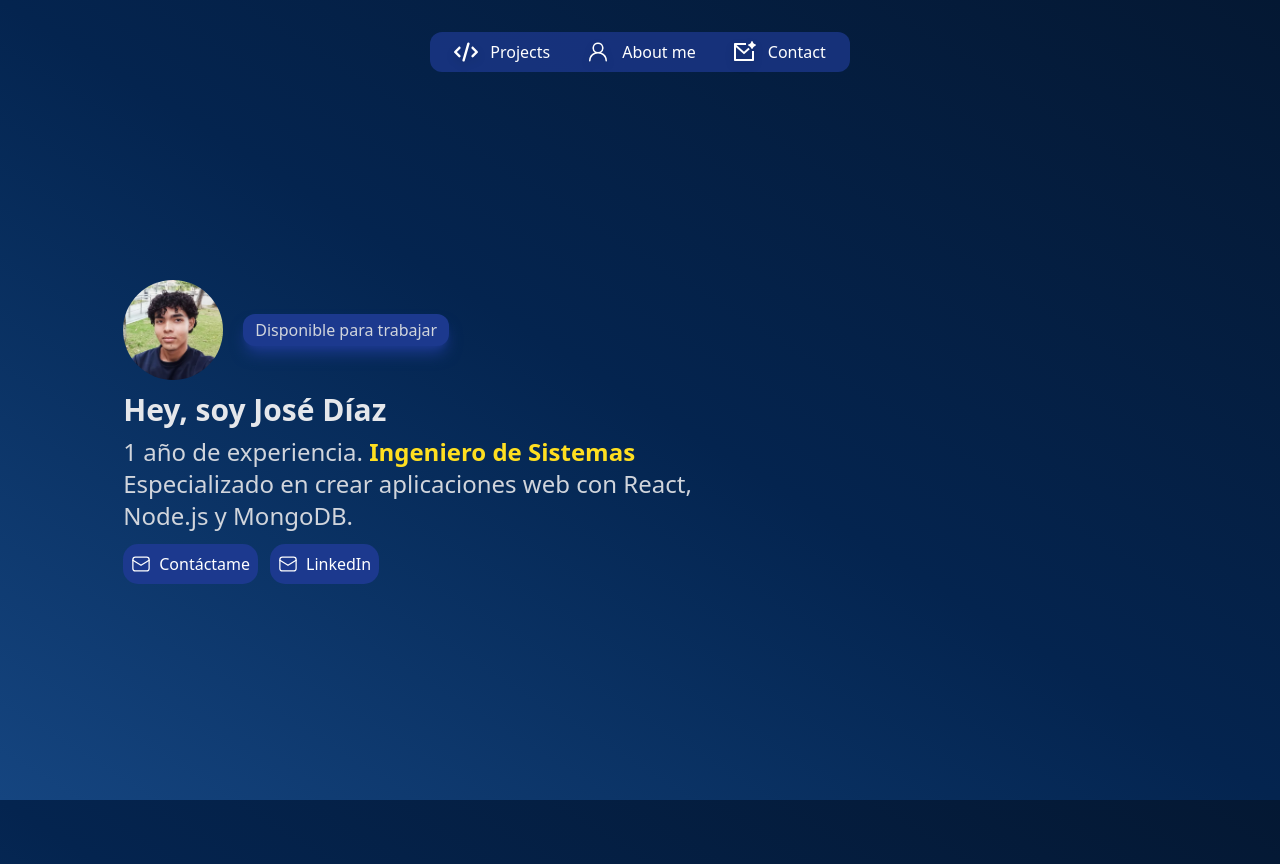
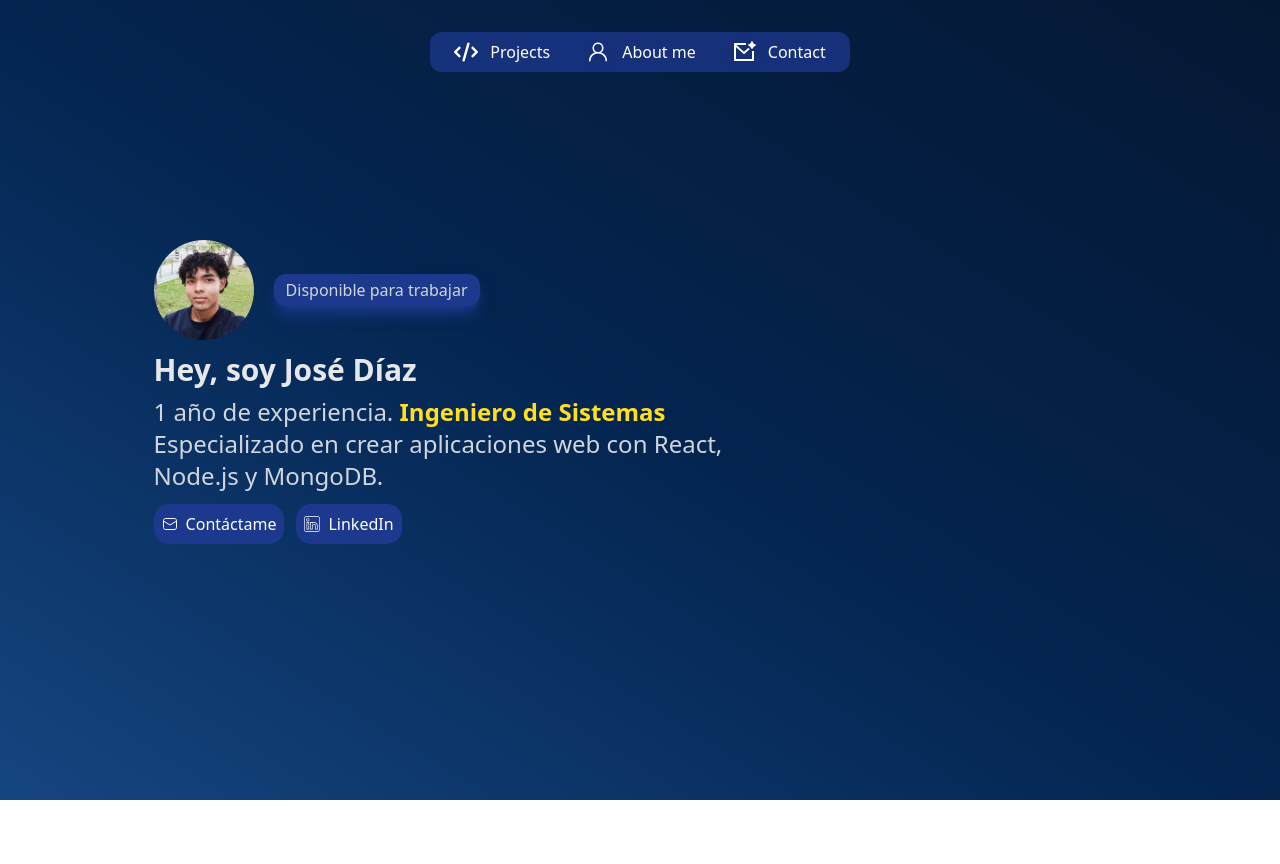
Before and after one commit to jose-advh/mi-portfolio, a React (Vite) app: page / in a window 1280 px wide. After the commit the page ends 800 px from the top, so only its background shows below. Built offline with nearby package versions, Linux system fonts and the light colour scheme.

Commit message:
Update presentation: buttons, text color, estructure

```diff
--- a/src/components/Button/index.jsx
+++ b/src/components/Button/index.jsx
@@ -1,13 +1,16 @@
 const Button = (props) => {
-  const { text, icon, redirect, radius } = props;
+  const { text, icon, redirect, radius, arial } = props;
 
   return (
     <a
-      className="flex gap-2 bg-blue-900 p-2 text-white"
+      className="flex items-center gap-2 bg-blue-900 p-2 text-white"
       style={{ borderRadius: radius }}
-      href="#"
+      href={redirect}
+      target="_blank"
+      rel="noopener noreferrer"
+      aria-label={arial}
     >
-      <img src="/imgs/icons/email.svg" className="w-[20px]" alt="" />
+      <img src={icon} className="w-[16px]" alt="Icono" />
       {text}
     </a>
   );
--- a/src/components/Presentacion/index.jsx
+++ b/src/components/Presentacion/index.jsx
@@ -3,7 +3,7 @@ import Button from "../Button";
 
 const Presentacion = () => {
   return (
-    <article className="flex flex-col items-start justify-start pt-20 lg:pt-0 lg:justify-center gap-3 h-screen w-full lg:m-auto lg:w-[85%]">
+    <article className="flex flex-col items-start justify-start pt-20 lg:pt-0 lg:justify-center gap-3 h-[90vh] w-full lg:m-auto lg:w-[80%]">
       <section className="flex items-center gap-5">
         <img
           className="rounded-full w-20 lg:w-25"
@@ -13,9 +13,6 @@ const Presentacion = () => {
         <a
           className="text-gray-300 bg-blue-900 py-1 px-3 rounded-xl shadow-lg shadow-blue-900"
           href="https://www.linkedin.com/in/jos%C3%A9-d%C3%ADaz-3074b9316/"
-          target="_blank"
-          rel="noopener noreferrer"
-          aria-label="Visitar perfil de LinkedIn de José Díaz"
         >
           Disponible para trabajar
         </a>
@@ -35,16 +32,18 @@ const Presentacion = () => {
       <section className="flex gap-3">
         <Button
           text="Contáctame"
-          icon="@"
+          icon="/imgs/icons/email.svg"
           alt="manglayang studio"
-          redirect="https://porfolio.dev/"
+          redirect="#"
+          arial="Enviar correo electronico a José Díaz"
           radius="15px"
         />
         <Button
           text="LinkedIn"
-          icon="@"
+          icon="/imgs/icons/linkedin.svg"
+          arial="Visitar Linkedin de José Díaz"
           alt="manglayang studio"
-          redirect="https://porfolio.dev/"
+          redirect="https://www.linkedin.com/in/jos%C3%A9-d%C3%ADaz-3074b9316/"
           radius="15px"
         />
       </section>
```
Also changed, not shown: public/imgs/icons/linkedin.svg (added).
